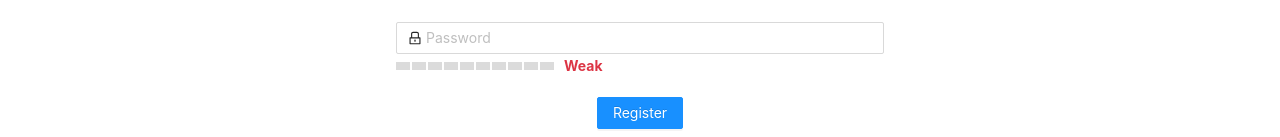
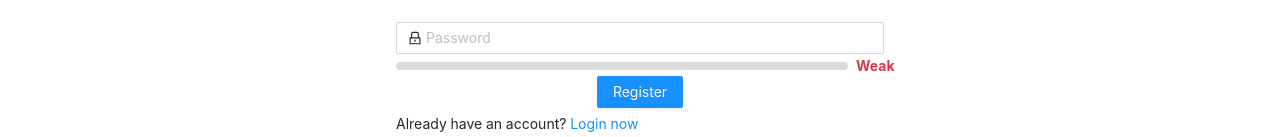
Before and after one commit to SupremeDeity/realm, a Next.js app: page /register in a window 1280 px wide. Shown: the part 207-344 px from the top of the page. Built offline with nearby package versions, Linux system fonts and the light colour scheme; no server answers.

Commit message:
Couple improvement to password component

```diff
--- a/components/PasswordComponent.tsx
+++ b/components/PasswordComponent.tsx
@@ -4,6 +4,7 @@
 import { Form, Input, Progress } from "antd";
 import { LockOutlined } from "@ant-design/icons";
 import React, { useState } from "react";
+import styles from "../styles/PasswordComponent.module.scss";
 
 interface PasswordComponentProps {
   required: boolean;
@@ -34,11 +35,11 @@ const PasswordComponent = (props: PasswordComponentProps) => {
 
   const getStrokeColor = () => {
     if (percentage <= 33) {
-      return "var(--bs-danger)";
+      return "#dc3545";
     } else if (percentage <= 66) {
-      return "var(--bs-primary)";
+      return "#0d6efd";
     } else {
-      return "var(--bs-success)";
+      return "#198754";
     }
   };
 
@@ -47,7 +48,7 @@ const PasswordComponent = (props: PasswordComponentProps) => {
       return (
         <label
           style={{
-            color: "var(--bs-danger)",
+            color: "#dc3545",
             fontWeight: "bold",
             userSelect: "none",
           }}
@@ -57,15 +58,11 @@ const PasswordComponent = (props: PasswordComponentProps) => {
       );
     } else if (percent <= 66) {
       return (
-        <label style={{ color: "var(--bs-primary)", userSelect: "none" }}>
-          Medium
-        </label>
+        <label style={{ color: "#0d6efd", userSelect: "none" }}>Medium</label>
       );
     } else if (percent <= 100) {
       return (
-        <label style={{ color: "var(--bs-success)", userSelect: "none" }}>
-          Strong
-        </label>
+        <label style={{ color: "#198754", userSelect: "none" }}>Strong</label>
       );
     }
   };
@@ -93,11 +90,9 @@ const PasswordComponent = (props: PasswordComponentProps) => {
       </Form.Item>
       <Progress
         format={(percent) => getFormat(percent)}
-        success={{ percent: 66 }}
         percent={percentage}
         strokeColor={getStrokeColor()}
-        steps={10}
-        className="mb-4"
+        className={"mb-4" + styles.progressBar}
         trailColor="#dbdbdb"
       />
     </>
--- a/pages/_app.tsx
+++ b/pages/_app.tsx
@@ -2,8 +2,6 @@ import React from "react";
 import "../styles/global.scss";
 import "bootstrap/dist/css/bootstrap.css";
 import "antd/dist/antd.css";
-
-export const config = { amp: "hybrid" };
 
 function MyApp({ Component, pageProps }) {
   return <Component {...pageProps} />;
--- /dev/null
+++ b/styles/PasswordComponent.module.scss
@@ -0,0 +1,11 @@
+.progressBar {
+    width: "50%";
+    margin-left: "50%";
+}
+
+@media only screen and (max-width: 800px)  {
+    .progressBar {
+        width: "100%";
+        margin-left: "0%";
+    }
+}
```
